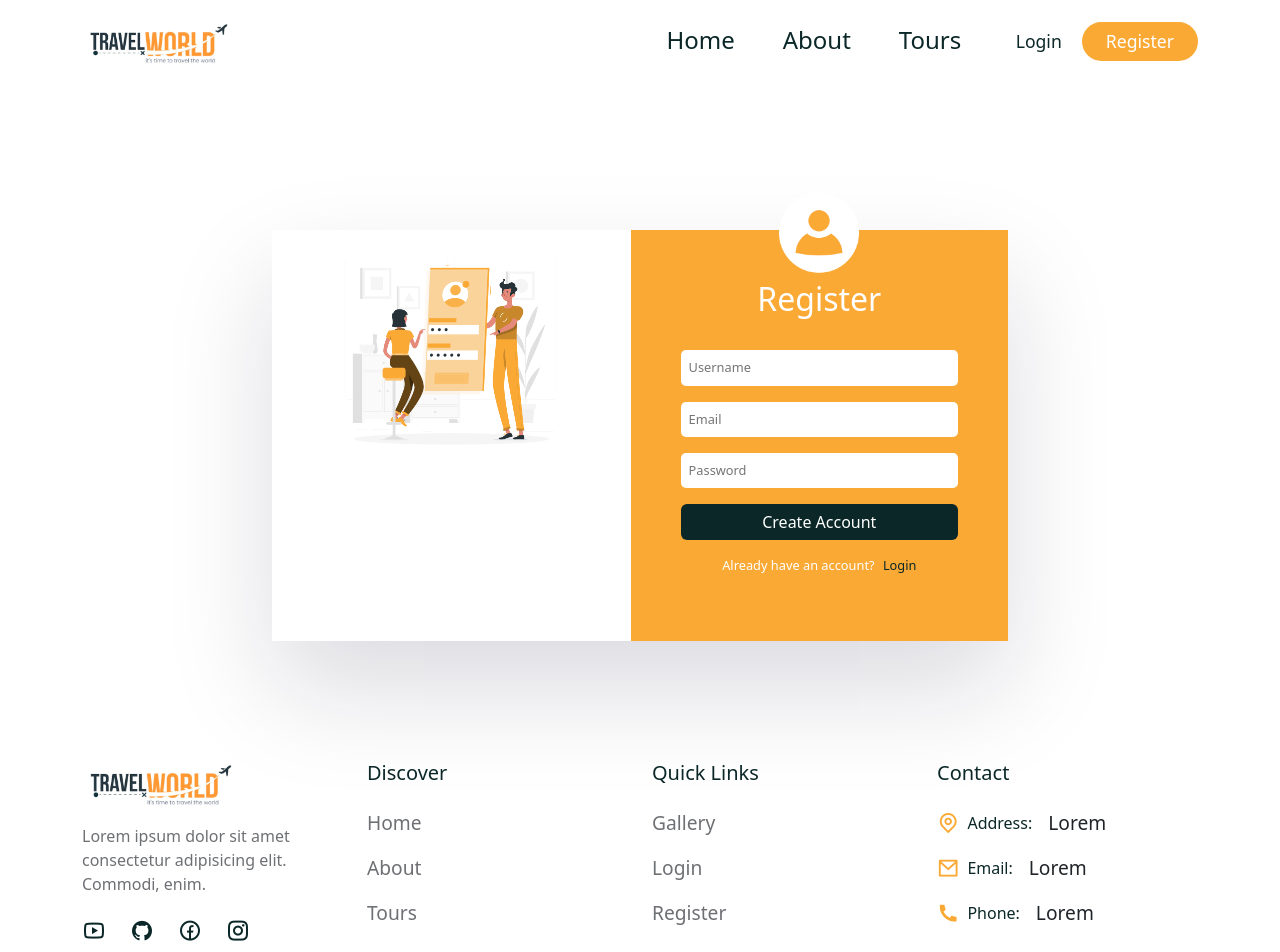
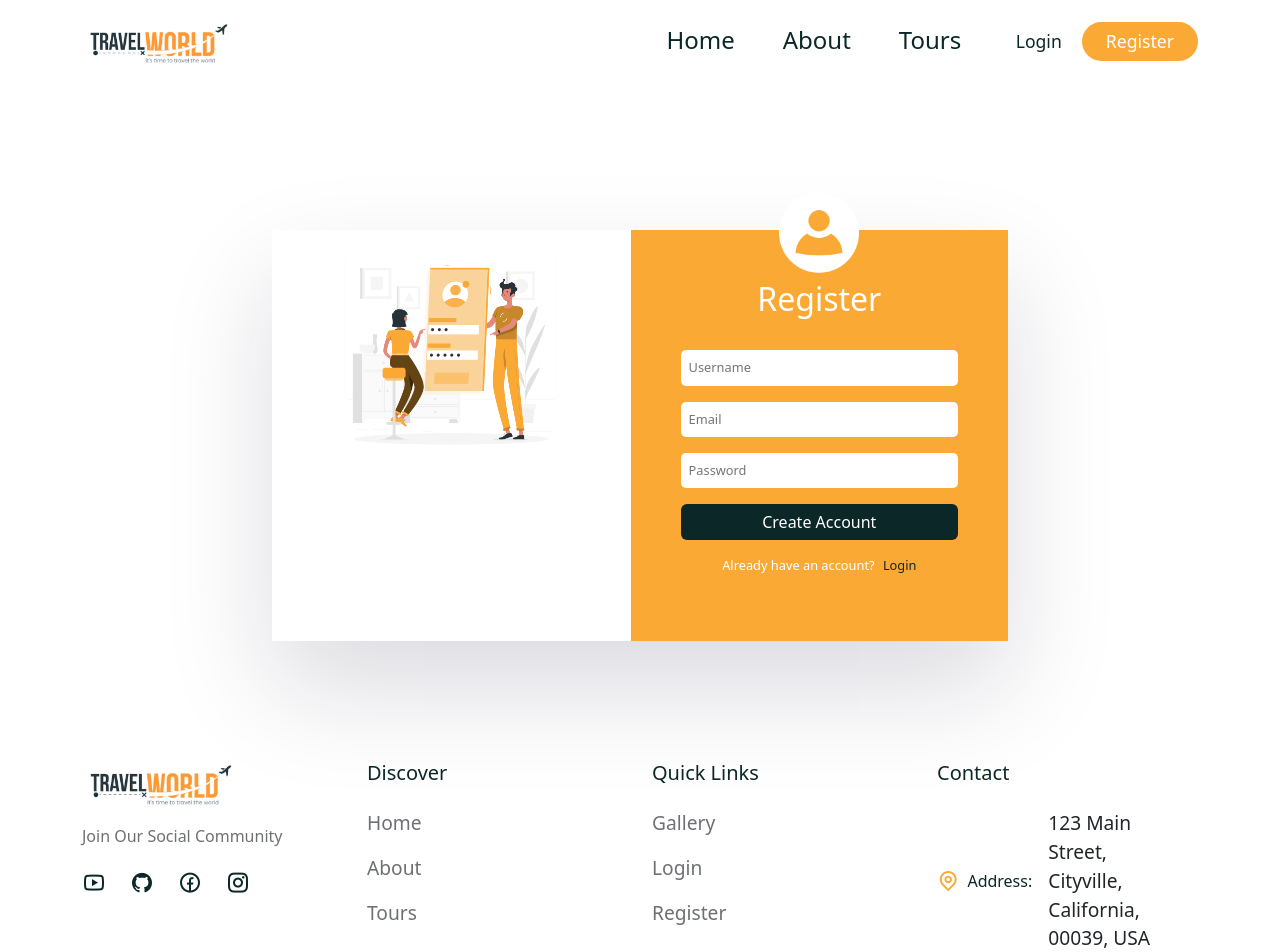
Before and after one commit to SindhurMarella/ethnusProject-team, a React (Create React App) app in the folder frontend/: page /register in a window 1280 px wide. Shown: the top 952 px of the page. Built offline with nearby package versions, Linux system fonts and the light colour scheme; a web font is replaced by a local one.

Commit message:
Update Footer.jsx

```diff
--- a/frontend/src/components/Footer/Footer.jsx
+++ b/frontend/src/components/Footer/Footer.jsx
@@ -44,7 +44,7 @@ const Footer = () => {
                <Col lg='3'>
                   <div className="logo">
                      <img src={logo} alt="" />
-                     <p>Lorem ipsum dolor sit amet consectetur adipisicing elit. Commodi, enim.</p>
+                     <p>Join Our Social Community</p>
                      <div className="social__link d-flex align-items-center gap-4">
                         <span>
                            <Link to='#'>
@@ -105,7 +105,9 @@ const Footer = () => {
                            <span><i class='ri-map-pin-line'></i></span>
                            Address:
                         </h6>
-                        <p className='mb-0'>Lorem</p>
+                        <p className='mb-0'>
+                        123 Main Street, Cityville, California, 00039, USA
+                        </p>
                      </ListGroupItem>
 
                      <ListGroupItem className='ps-0 border-0 d-flex align-items-center gap-3'>
@@ -114,7 +116,7 @@ const Footer = () => {
                            Email:
                         </h6>
 
-                        <p className='mb-0'>Lorem</p>
+                        <p className='mb-0'>travelworld@gmail.com</p>
                      </ListGroupItem>
 
                      <ListGroupItem className='ps-0 border-0 d-flex align-items-center gap-3'>
@@ -123,7 +125,7 @@ const Footer = () => {
                            Phone:
                         </h6>
 
-                        <p className='mb-0'>Lorem</p>
+                        <p className='mb-0'>+1 (555) 123-4567</p>
                      </ListGroupItem>
                   </ListGroup>
                </Col>
```
